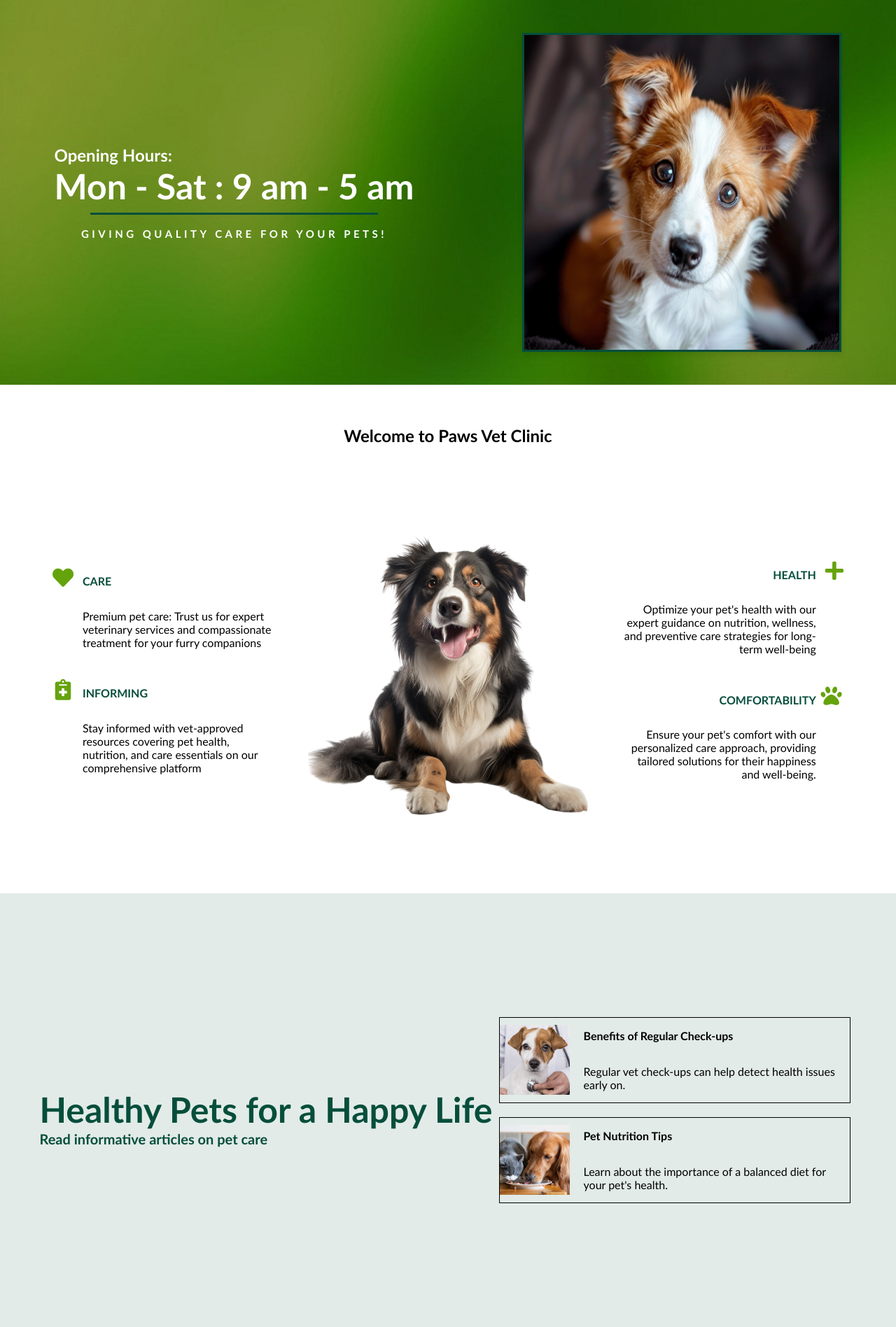
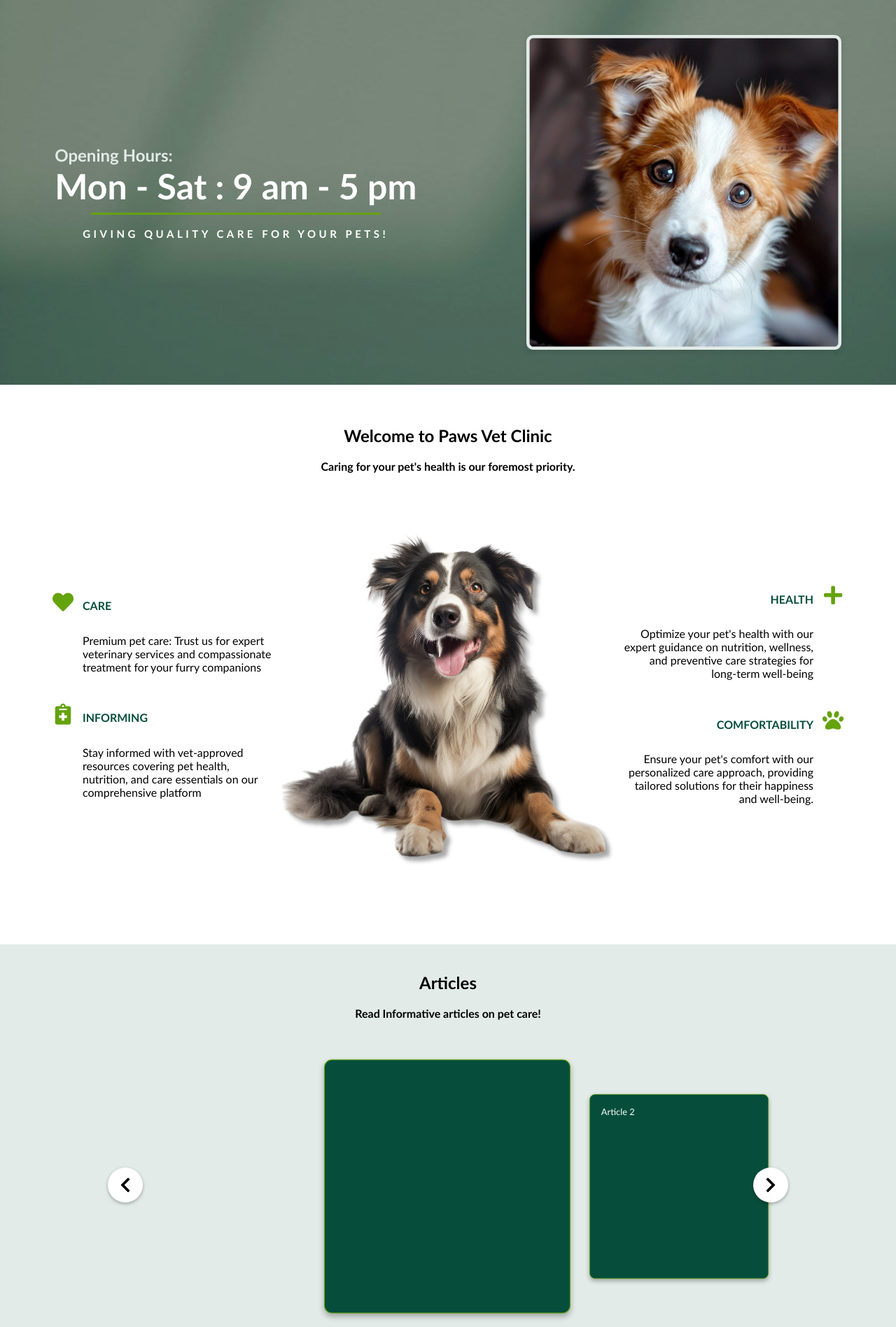
Before and after one commit to Zanis3/II-A-APDEV-FINAL-PROJECT-WEBAPPS-PAWS-VETERINARY-WEBSITE-, a PHP site: page / in a window 1280 px wide. Shown: the part 80-1977 px from the top of the page at 70% size. Run offline with PHP 8.4, Linux system fonts and the light colour scheme; a user stored in the database is signed in; data that the repository does not hold is empty; some web fonts are replaced.

Commit message:
home - articles

```diff
--- a/css/style_home.css
+++ b/css/style_home.css
@@ -76,7 +76,7 @@
 .hero-container{
     width:100%;
     height:550px;
-    background-image: url("../img/home/background.jpg");
+    background-image: url("../img/home/background.png");
     background-size:cover;
     background-position: center;
     background-repeat: no-repeat;
@@ -107,7 +107,7 @@
 }
 .line {
     height: 3px;
-    background-color: #064E3B;
+    background-color: #65A30D;
     border: none;
     width: 80%;
 }
@@ -134,13 +134,12 @@
     text-align: left;
     margin-top:0;
     margin-bottom:0;
-    color: white;
+    color: #E2EBE7;
 }
 
 .hero-img{
     width:450px;
     height:450px;
-    border: 3px solid #064E3B;
     box-shadow: 0 4px 8px rgba(0, 0, 0, 0.1);
     z-index:2;
 }
@@ -224,67 +223,104 @@
 
 /*PET ARTICLE CONTAINER CSS*/
 
-
-.container.sec{
-    background:var(--lighter-green);
+.article-container {
+    padding: 20px;
+    height: 600px;
+    display: flex;
+    flex-direction: column;
+    align-items: center;
+    justify-content: flex-start;
+    position: relative;
+    background: var(--lighter-green);
 }
 
-.article-items{
-    height:400px;
-    width:520px;
-    display: flex;
-    flex-direction: column;
-    align-items:center;
-    justify-content: center;
-    gap:20px;
+.scrollable-container {
+    position: relative;
+    width: 80%;
+    height: 80%;
+    overflow: hidden;
+    margin-top: 3%; /* Add some space between the center content and the scrollable container */
 }
 
-.arc-item{
-    display:flex;
+.scrollable-div {
+    display: flex;
+    transition: transform 0.5s ease-in-out;
+    height: 80%;
+    margin-top:2%;
+}
+
+.article {
+    flex: 0 0 32.30%; /* Show 3 articles at a time */
+    box-sizing: border-box;
+    padding: 20px;
+    height: 90%;
+    border: 1px solid #65A30D;
+    border-radius: 10px;
+    background-color: #064E3B;
+    color: white;
+    margin: 0 5px; /* Space between articles */
+    transition: transform 0.5s ease-in-out;
+    box-shadow: 0 4px 8px rgba(0, 0, 0, 0.3);
+
+}
+
+.article.empty-article {
+    visibility: hidden;
+}
+
+.article:not(.active) {
+    transform: scale(0.8); /* Scale down non-active articles */
+}
+
+.article.active {
+    transform: scale(1.1); /* Pop out the active article */
+}
+
+.arrow-container {
+    position: absolute;
+    top: 40%;
+    transform: translateY(-50%);
+    width: 50px;
+    height: 50px;
+    background-color: #fff;
+    border-radius: 50%;
+    display: flex;
     align-items: center;
     justify-content: center;
-    border:1px solid black;
-    gap:20px;
-    transition:0.7s;
+    box-shadow: 0 2px 5px rgba(0, 0, 0, 0.3);
+    cursor: pointer;
+    z-index: 1;
 }
 
-.arc-item:hover{
-    cursor:pointer;
-    height: 150px;
-    width: 520px;
+.left-arrow {
+    left: 10px;
 }
 
-.arc-image{
-    width:100px;
-    height:100px;
+.right-arrow {
+    right: 10px;
 }
 
-.arc-image.one{
-    background-image: url("../img/home/art-one.png");
-    background-size:cover;
-    background-position: center;
-    background-repeat: no-repeat;
+.arrow {
+    font-size: 24px;
+    color: #000;
 }
 
-.arc-image.two{
-    background-image: url("../img/home/art-two.png");
-    background-size:cover;
-    background-position: center;
-    background-repeat: no-repeat;
+.indicator-dots {
+    text-align: center;
+    margin-top: 10px;
 }
 
-.arc-title{
-    font-weight: bold;
+.dot {
+    height: 10px;
+    width: 10px;
+    margin: 0 5px;
+    background-color: #bbb;
+    border-radius: 50%;
+    display: inline-block;
 }
 
-.arc-desc{
-    display:flex;
-    justify-content: center;
-    flex-direction: column;
-}
-
-.arc-descr{
-    width:380px;
+.dot.active {
+    background-color: #717171;
 }
 
 
--- a/index.php
+++ b/index.php
@@ -58,12 +58,12 @@
     <div class="hero-container">
         <div class="hero-text">
             <p id="hero-sub">Opening Hours:</p>
-            <h1 id="hero-title">Mon - Sat : 9 am - 5 am </h1>
+            <h1 id="hero-title">Mon - Sat : 9 am - 5 pm </h1>
             <hr class="line">
             <p id="hero-moto">GIVING QUALITY CARE FOR YOUR PETS!</p>
         </div>
         <div class="hero-img">
-            <img src="img/login/dog-login.jpg">
+            <img src="img/login/dog.png">
         </div>
     </div>
 
@@ -72,6 +72,7 @@
     <br>
     <center>
          <h2>Welcome to Paws Vet Clinic</h2>
+         <p><b>Caring for your pet's health is our foremost priority.</b></p>
     </center>
     <div class="container">
         <div class="icon-container left">
@@ -111,7 +112,7 @@
             </div>
         </div>
         <div class="center-img">
-            <img src="img/home/dog.png" alt="Dog Image">
+            <img style="width: 600px; height: 600px;" src="img/home/center-dog.png" alt="Dog Image">
         </div>
         <div class="icon-container right">
             <div class="icon">
@@ -135,7 +136,7 @@
                     </tr>
                     <tr>
                         <td style="text-align: right; color: #064E3B;"><b>COMFORTABILITY</b></td>
-                        <td><i class="fas fa-paw"></i></td>
+                        <td style="padding-left: 10px;"><i class="fas fa-paw"></i></td>
                     </tr>
                     <tr>
                         <td style="text-align: right;">
@@ -151,30 +152,40 @@
             </div>
         </div>
     </div>
-
+    <br>
+    <br>
     <!--ARTICLE CONTAINER-->
-    <div class="container sec">
-        <div class="text-container">
-            <h2 class="text-title">Healthy Pets for a Happy Life</h2>
-            <p class="text-sub">Read informative articles on pet care</p>
-        </div>
-        <div class="article-items">
-            <div class="arc-item">
-                <div class="arc-image one"></div>
-                <div class="arc-desc">
-                    <p class="arc-title">Benefits of Regular Check-ups</p>
-                    <p class="arc-descr">Regular vet check-ups can help detect health issues early on.</p>
-                </div>
+    <div class="article-container">
+        <center>
+            <h2>Articles</h2>
+            <p><b>Read Informative articles on pet care!</b></p>
+        </center>
+        <div class="scrollable-container">
+            <div class="arrow-container left-arrow" onclick="prevArticle()">
+                <i class="fas fa-chevron-left arrow"></i>
             </div>
-            <div class="arc-item">
-                <div class="arc-image two"></div>
-                <div class="arc-desc">
-                    <p class="arc-title">Pet Nutrition Tips</p>
-                    <p class="arc-descr">Learn about the importance of a balanced diet for your pet's health.</p>
-                </div>
+            <div class="scrollable-div">
+                <div class="article empty-article"></div>
+                <div class="article"></div>
+                <div class="article">Article 2</div>
+                <div class="article">Article 3</div>
+                <div class="article">Article 4</div>
+                <div class="article">Article 5</div>
+                <div class="article empty-article"></div>
+            </div>
+            <div class="arrow-container right-arrow" onclick="nextArticle()">
+                <i class="fas fa-chevron-right arrow"></i>
+            </div>
+            <div class="indicator-dots">
+                <span class="dot active"></span>
+                <span class="dot"></span>
+                <span class="dot"></span>
+                <span class="dot"></span>
+                <span class="dot"></span>
             </div>
         </div>
     </div>
+    <script src="script/home.js"></script>
 
     <!--TEAM CONTAINER-->
     <div class="container">
--- /dev/null
+++ b/script/home.js
@@ -0,0 +1,43 @@
+document.addEventListener('DOMContentLoaded', function() {
+    let currentIndex = 1;
+    const articles = document.querySelectorAll('.article:not(.empty-article)');
+    const dots = document.querySelectorAll('.dot');
+
+    function updateActiveArticle() {
+        articles.forEach((article, index) => {
+            article.classList.remove('active');
+            if (index === currentIndex - 1) {
+                article.classList.add('active');
+            }
+        });
+        dots.forEach(dot => dot.classList.remove('active'));
+        dots[(currentIndex - 1) % articles.length].classList.add('active');
+    }
+
+    function showArticle(index) {
+        const scrollableDiv = document.querySelector('.scrollable-div');
+        const offset = (index - 1) * 33.33; // Center the active article
+        scrollableDiv.style.transform = `translateX(-${offset}%)`;
+        updateActiveArticle();
+    }
+
+    function nextArticle() {
+        currentIndex = (currentIndex + 1) % (articles.length + 1);
+        if (currentIndex === articles.length + 1) {
+            currentIndex = 1;
+        }
+        showArticle(currentIndex);
+    }
+
+    function prevArticle() {
+        currentIndex = (currentIndex - 1 + articles.length + 1) % (articles.length + 1);
+        if (currentIndex === 0) {
+            currentIndex = articles.length;
+        }
+        showArticle(currentIndex);
+    }
+
+    updateActiveArticle(); // Initialize the first active article
+    window.nextArticle = nextArticle;
+    window.prevArticle = prevArticle;
+});
```
Also changed, not shown: img/home/background.jpg (deleted), img/home/background.png (added), img/home/center-dog.png (added), img/home/dog.png (deleted), img/login/dog.png (added).
